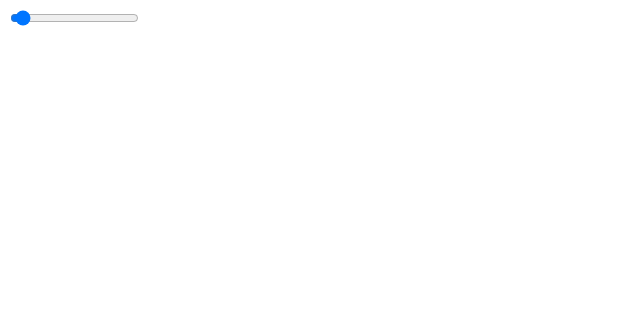
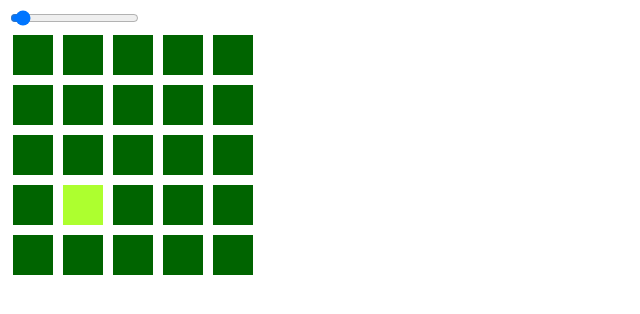
Before and after one commit to duanecreates/lights-out, a Vue app: page / in a window 1280 px wide. Shown: the top 314 px of the page, without its empty margins (0-640 px from the left). Built offline with nearby package versions, Linux system fonts and the light colour scheme.

Commit message:
Add game component

```diff
--- a/src/App.vue
+++ b/src/App.vue
@@ -1,16 +1,19 @@
 <template>
   <div class="app-container">
     <Settings v-model="size"/>
+    <Game :size="size"/>
   </div>
 </template>
 
 <script>
 
 import Settings from '@/components/Settings.vue';
+import Game from '@/components/Game.vue';
 
 export default {
   name: 'App',
   components: {
+    Game,
     Settings,
   },
   data() {
--- /dev/null
+++ b/src/components/Game.vue
@@ -0,0 +1,93 @@
+<template>
+  <div class="game-container">
+    <div v-for="y in size" :key="y" class="game-row">
+      <div v-for="(cell, x) in grid[y-1]" :key="x" class="game-cell" :class="{on: cell === 1}">
+
+      </div>
+    </div>
+  </div>
+</template>
+
+<script>
+export default {
+  name: 'Game',
+  props: {
+    size: {
+      type: Number,
+    },
+  },
+  data() {
+    return {
+      grid: [],
+    };
+  },
+  methods: {
+    setup() {
+      function generateGridRow(n, rate) {
+        const row = [];
+
+        for (let i = 0; i < n; i++) {
+          row.push(Math.random() > rate ? 0 : 1);
+        }
+
+        return row;
+      }
+
+      function hasAnyOn(grid) {
+        for (let y = 0; y < grid.length; y++) {
+          for (let x = 0; x < grid.length; x++) {
+            if (grid[y][x] === 1) {
+              return true;
+            }
+          }
+        }
+
+        return false;
+      }
+
+      const rate = .05;
+
+      do {
+        this.grid = [];
+
+        for (let n = 0; n < this.size; n++) {
+          this.grid.push(generateGridRow(this.size, rate));
+        }
+      } while (!hasAnyOn(this.grid));
+    },
+  },
+  watch: {
+    size() {
+      this.setup();
+    },
+  },
+
+  mounted() {
+    this.setup();
+  },
+};
+</script>
+
+<style lang="scss" scoped>
+.game-container {
+  display: flex;
+  flex-direction: column;
+  flex-wrap: wrap;
+
+  .game-row {
+    display: flex;
+    flex-direction: row;
+
+    .game-cell {
+      width: 40px;
+      height: 40px;
+      margin: 5px;
+      background-color: darkgreen;
+
+      &.on {
+        background-color: greenyellow;
+      }
+    }
+  }
+}
+</style>
```
